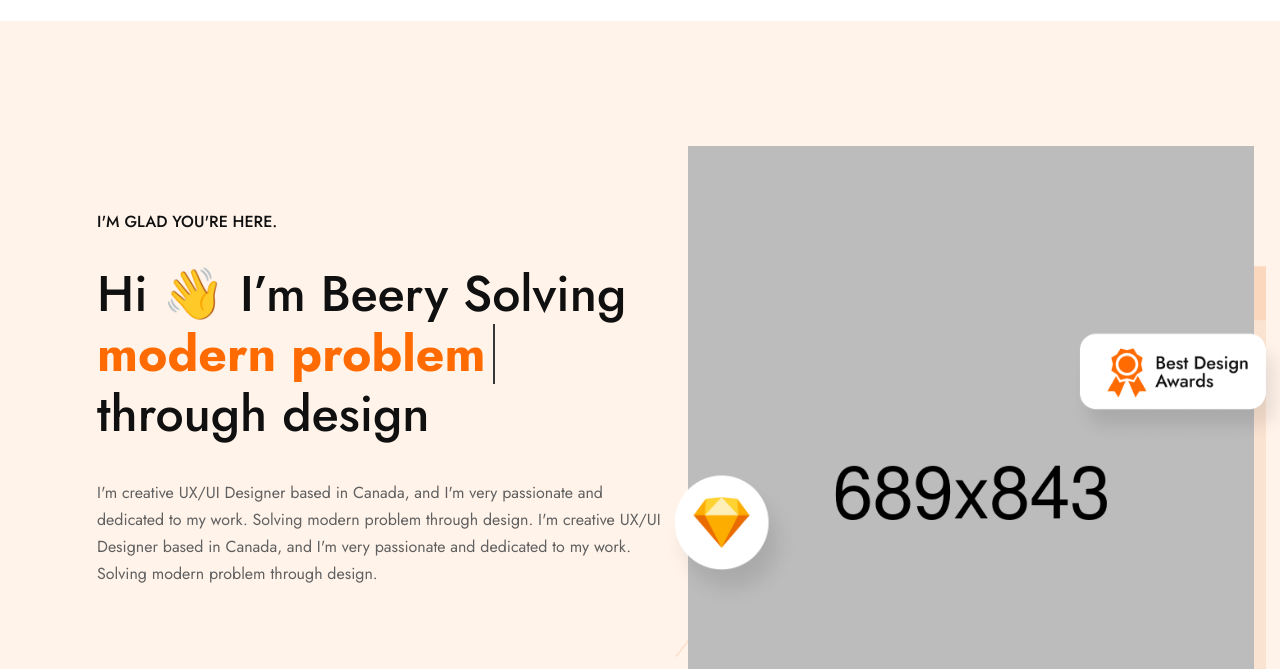
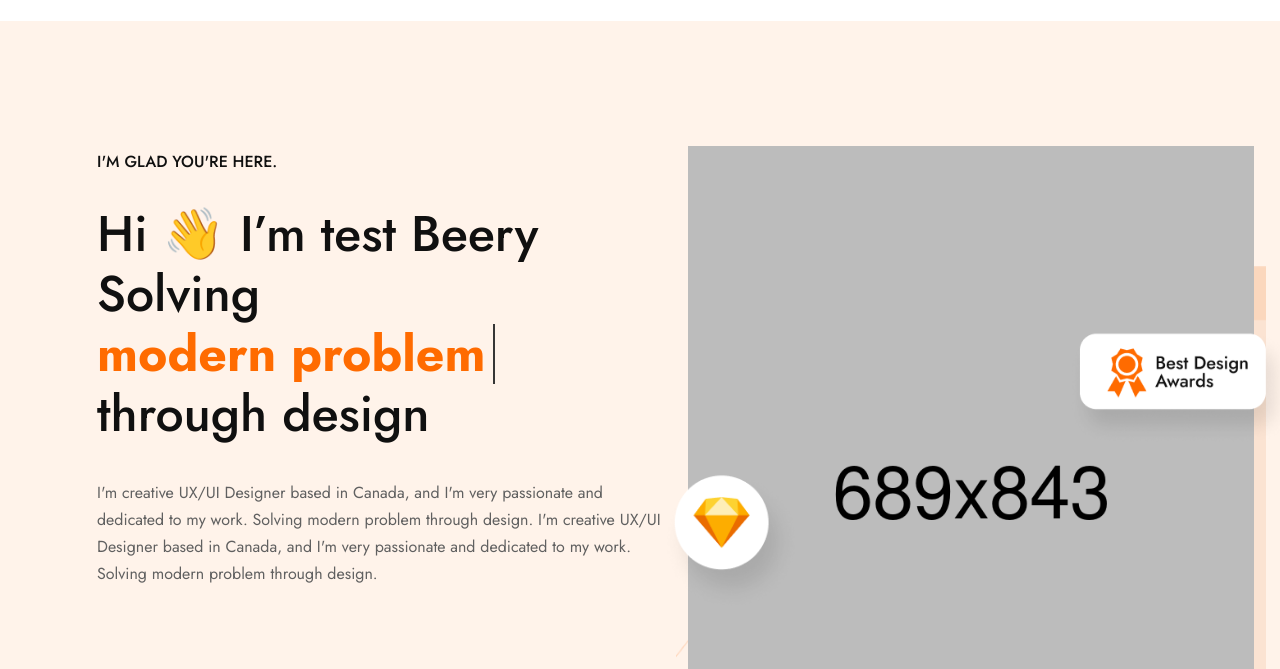
Before and after one commit to Lexered/portfolio, a plain HTML site: page index.html in a window 1280 px wide. Shown: the part 113-782 px from the top of the page. Drawn offline with Linux system fonts and the light colour scheme; files whose address does not match are found by name.

Commit message:
Update index.html

```diff
--- a/index.html
+++ b/index.html
@@ -121,7 +121,7 @@
                                     <p class="fw-500 black-color text-uppercase mb-30">I'm glad you're here.</p>
                                 </div>
                                 <div class="animate-heading">
-                                    <h1 class="black-color h1-home-4 fw-500 ah-headline">Hi 👋 I’m Beery Solving <span
+                                    <h1 class="black-color h1-home-4 fw-500 ah-headline">Hi 👋 I’m test Beery Solving <span
                                         class="orange-color fw-700">modern <span class="ah-words-wrapper">
                                             <b class="is-visible">problem</b>
                                             <b>solutions</b>
```
